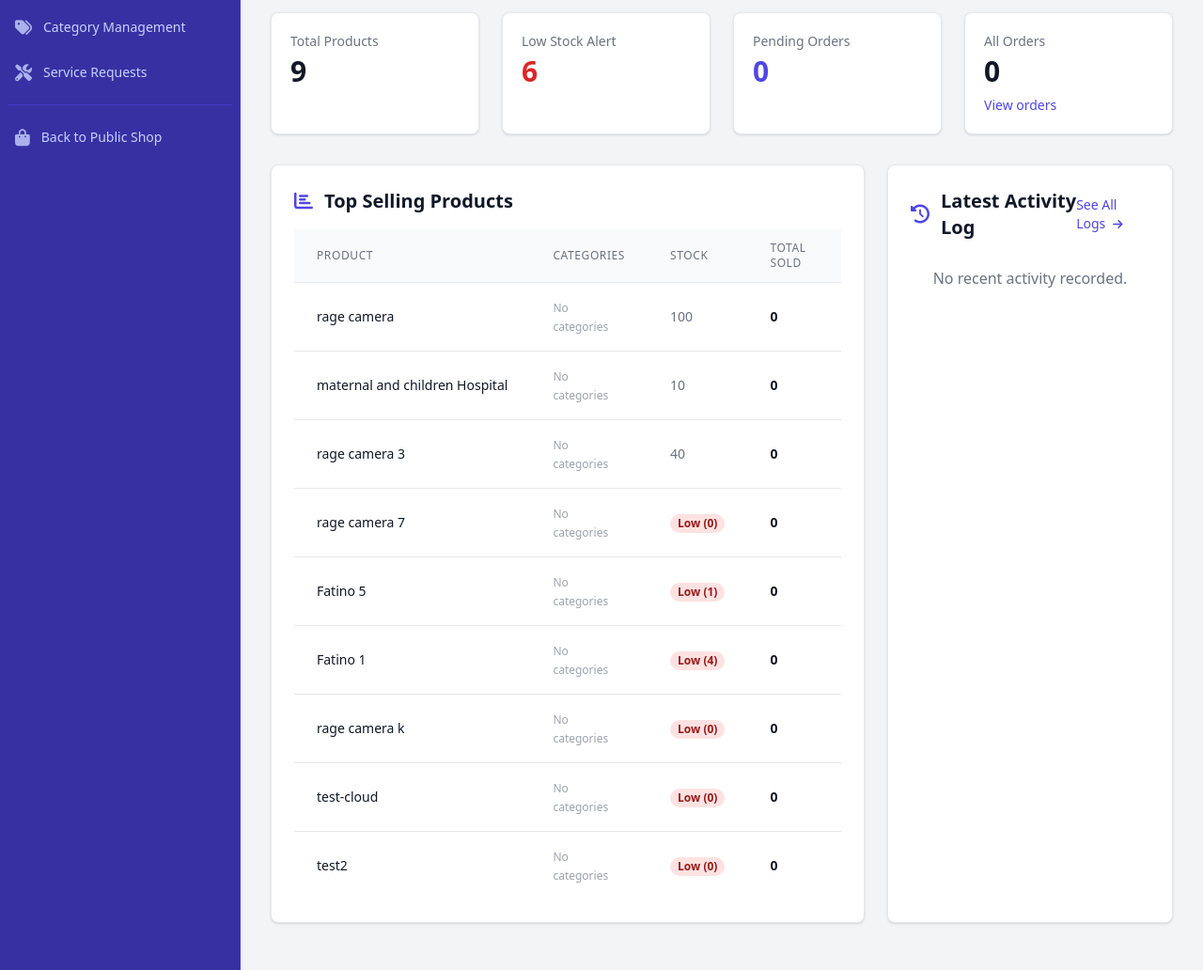
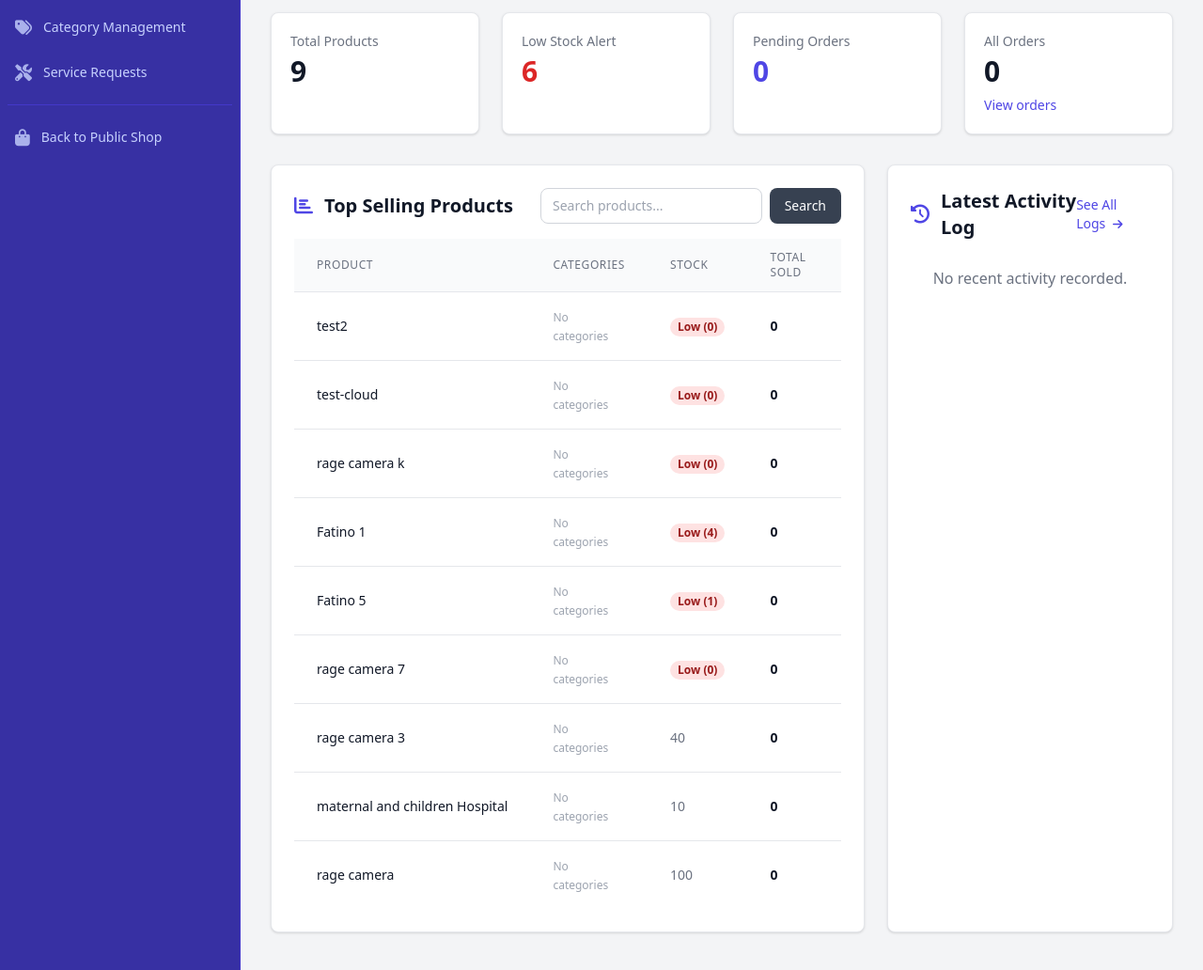
Before and after one commit to tokyoCitagh/CapstoneProject_group4, a Django app: page /portal/dashboard/inventory/ in a window 1280 px wide. Shown: the part 169-1201 px from the top of the page at 94% size. Run offline with Django 5.2, Linux system fonts and the light colour scheme; the visitor is signed in with stand-in values (Sample User, id 1); data comes from the database, SQL or seed files in the repository; data that the repository does not hold is empty; parts of the project's set-up code (start-up, migrations or seed data) failed here and were passed over; some libraries are stand-ins or nearby versions.

Commit message:
Fix top selling products ranking and add search functionality

```diff
--- a/store/templates/store/inventory_dashboard.html
+++ b/store/templates/store/inventory_dashboard.html
@@ -60,9 +60,50 @@
 
     <div class="lg:col-span-2 bg-white shadow rounded-lg border border-gray-200">
         <div class="p-6">
-            <h2 class="text-xl font-bold text-gray-900 mb-4 flex items-center">
-                <i class="fas fa-chart-bar text-indigo-600 mr-3"></i> Top Selling Products
-            </h2>
+            <!-- Header with Title and Search -->
+            <div class="flex flex-col md:flex-row md:justify-between md:items-center mb-4 gap-4">
+                <h2 class="text-xl font-bold text-gray-900 flex items-center">
+                    <i class="fas fa-chart-bar text-indigo-600 mr-3"></i> Top Selling Products
+                </h2>
+
+                <!-- Product Search Bar -->
+                <div class="w-full md:w-80">
+                    <form method="GET" action="{% url 'portal:inventory_dashboard' %}" class="flex gap-2">
+                        <input
+                            type="text"
+                            name="product_search"
+                            value="{{ product_search|default:'' }}"
+                            placeholder="Search products..."
+                            class="flex-1 px-3 py-2 text-sm border border-gray-300 rounded-lg focus:outline-none focus:ring-2 focus:ring-indigo-500 focus:border-transparent"
+                        >
+                        <button
+                            type="submit"
+                            class="px-4 py-2 text-sm bg-gray-700 text-white rounded-lg hover:bg-gray-800 transition-colors duration-200 font-medium whitespace-nowrap"
+                        >
+                            Search
+                        </button>
+                        {% if product_search %}
+                        <a
+                            href="{% url 'portal:inventory_dashboard' %}"
+                            class="px-4 py-2 text-sm bg-gray-500 text-white rounded-lg hover:bg-gray-600 transition-colors duration-200 font-medium whitespace-nowrap"
+                        >
+                            Clear
+                        </a>
+                        {% endif %}
+                    </form>
+                </div>
+            </div>
+
+            {% if product_search %}
+            <div class="mb-4">
+                <p class="text-sm text-gray-600">
+                    Search results for: <strong>"{{ product_search }}"</strong>
+                    {% if product_sales %}
+                        ({{ product_sales.count }} product{{ product_sales.count|pluralize }} found)
+                    {% endif %}
+                </p>
+            </div>
+            {% endif %}
 
             <div class="overflow-x-auto">
                 <table class="min-w-full divide-y divide-gray-200">
--- a/store/views.py
+++ b/store/views.py
@@ -646,10 +646,20 @@ def inventory_dashboard(request):
     # Pending Orders (Orders not complete)
     pending_orders_count = Order.objects.filter(complete=False).count()
 
-    # --- TOP SELLING PRODUCTS ---
+    # --- TOP SELLING PRODUCTS WITH SEARCH ---
+    # Get search query from URL parameters
+    product_search = request.GET.get('product_search', '').strip()
+
     product_sales = Product.objects.annotate(
         total_sold=Sum('orderitem__quantity')
-    ).order_by('-total_sold')
+    )
+
+    # Apply search filter if query exists
+    if product_search:
+        product_sales = product_sales.filter(name__icontains=product_search)
+
+    # Order by total_sold descending (nulls treated as 0)
+    product_sales = product_sales.order_by('-total_sold', '-id')
 
     # --- ACTIVITY LOG ---
     latest_activities = ActivityLog.objects.all().order_by('-action_time')[:10]
@@ -660,6 +670,7 @@ def inventory_dashboard(request):
 
     context = {
         'product_sales': product_sales,
+        'product_search': product_search,
         'page_title': 'Inventory Dashboard',
         'latest_activities': latest_activities,
         'total_products': total_products,
```
